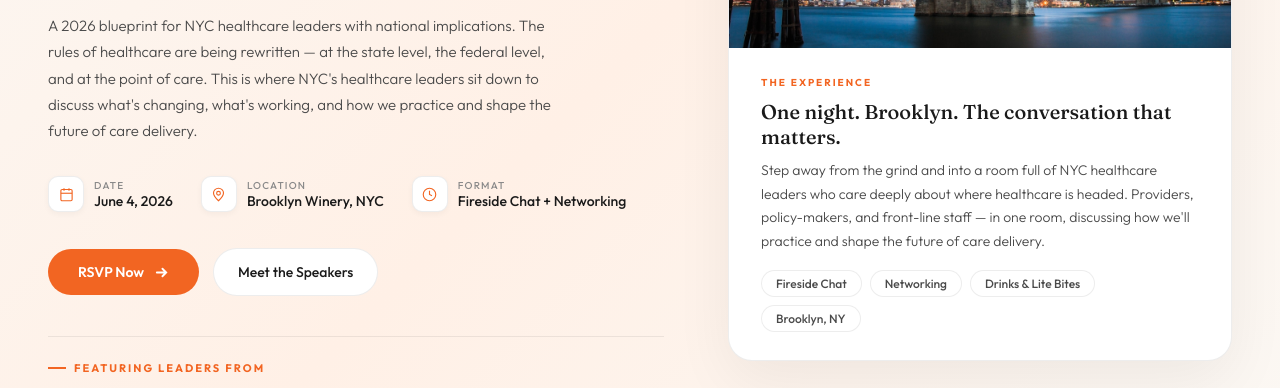
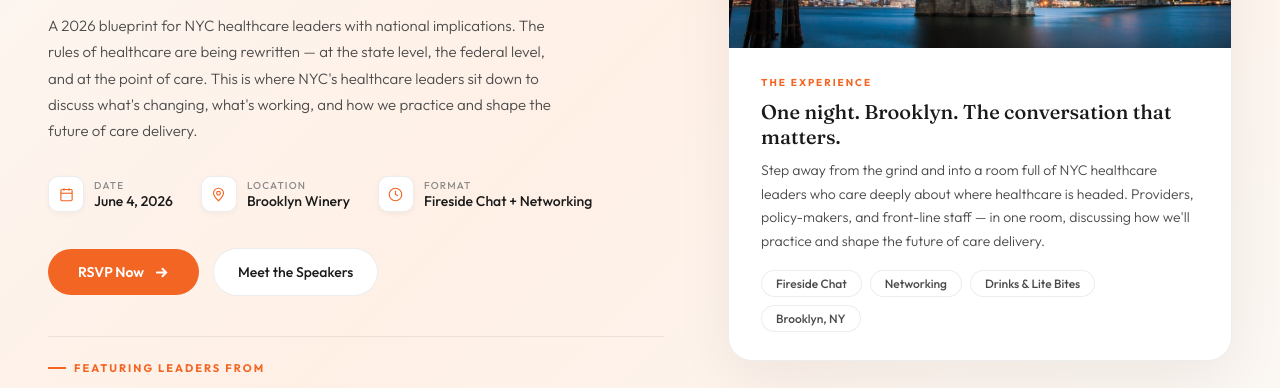
Before and after one commit to davidmait-afk/stellar-brooklyn-event-2026-Switch-projects, a plain HTML site: page index.html in a window 1280 px wide. Shown: the part 404-792 px from the top of the page. Drawn offline with Linux system fonts and the light colour scheme.

Commit message:
Update index.html

```diff
--- a/index.html
+++ b/index.html
@@ -163,7 +163,7 @@
       <p class="hero-sub">A 2026 blueprint for NYC healthcare leaders with national implications. The rules of healthcare are being rewritten — at the state level, the federal level, and at the point of care. This is where NYC's healthcare leaders sit down to discuss what's changing, what's working, and how we practice and shape the future of care delivery.</p>
       <div class="hero-meta">
         <div class="meta-item"><div class="meta-icon"><svg viewBox="0 0 24 24"><rect x="3" y="4" width="18" height="18" rx="2"/><line x1="16" y1="2" x2="16" y2="6"/><line x1="8" y1="2" x2="8" y2="6"/><line x1="3" y1="10" x2="21" y2="10"/></svg></div><div><div class="meta-label">Date</div><div class="meta-value">June 4, 2026</div></div></div>
-        <div class="meta-item"><div class="meta-icon"><svg viewBox="0 0 24 24"><circle cx="12" cy="10" r="3"/><path d="M12 2C7.6 2 4 5.4 4 9.5 4 14.3 12 22 12 22s8-7.7 8-12.5C20 5.4 16.4 2 12 2z"/></svg></div><div><div class="meta-label">Location</div><div class="meta-value">Brooklyn Winery, NYC</div></div></div>
+        <div class="meta-item"><div class="meta-icon"><svg viewBox="0 0 24 24"><circle cx="12" cy="10" r="3"/><path d="M12 2C7.6 2 4 5.4 4 9.5 4 14.3 12 22 12 22s8-7.7 8-12.5C20 5.4 16.4 2 12 2z"/></svg></div><div><div class="meta-label">Location</div><div class="meta-value">Brooklyn Winery</div></div></div>
         <div class="meta-item"><div class="meta-icon"><svg viewBox="0 0 24 24"><circle cx="12" cy="12" r="10"/><polyline points="12 6 12 12 16 14"/></svg></div><div><div class="meta-label">Format</div><div class="meta-value">Fireside Chat + Networking</div></div></div>
       </div>
       <div class="hero-cta-row">
@@ -261,7 +261,7 @@
     <p>Space is limited to 60 guests. This is a curated, invite-only evening — RSVP now to secure your place before it fills.</p>
     <a href="https://mail.google.com/mail/?view=cm&to=tess.hurst@stellarhealth.com&su=Stellar+Health%3A+NYC+Healthcare+Pivot+Event" target="_blank" class="btn-white">Request Your Invitation <svg viewBox="0 0 16 16" fill="none" stroke="currentColor" stroke-width="2" stroke-linecap="round"><path d="M3 8h10M9 4l4 4-4 4"/></svg></a>
     <div class="cta-info">
-      <div class="cta-info-item"><svg viewBox="0 0 24 24"><circle cx="12" cy="10" r="3"/><path d="M12 2C7.6 2 4 5.4 4 9.5 4 14.3 12 22 12 22s8-7.7 8-12.5C20 5.4 16.4 2 12 2z"/></svg> Brooklyn Winery, NYC</div>
+      <div class="cta-info-item"><svg viewBox="0 0 24 24"><circle cx="12" cy="10" r="3"/><path d="M12 2C7.6 2 4 5.4 4 9.5 4 14.3 12 22 12 22s8-7.7 8-12.5C20 5.4 16.4 2 12 2z"/></svg> Brooklyn Winery</div>
       <div class="cta-info-item"><svg viewBox="0 0 24 24"><path d="M17 21v-2a4 4 0 0 0-4-4H5a4 4 0 0 0-4 4v2"/><circle cx="9" cy="7" r="4"/></svg> 60 Guests Max</div>
       <div class="cta-info-item"><svg viewBox="0 0 24 24"><rect x="3" y="4" width="18" height="18" rx="2"/><line x1="3" y1="10" x2="21" y2="10"/></svg> June 4, 2026</div>
     </div>
```
